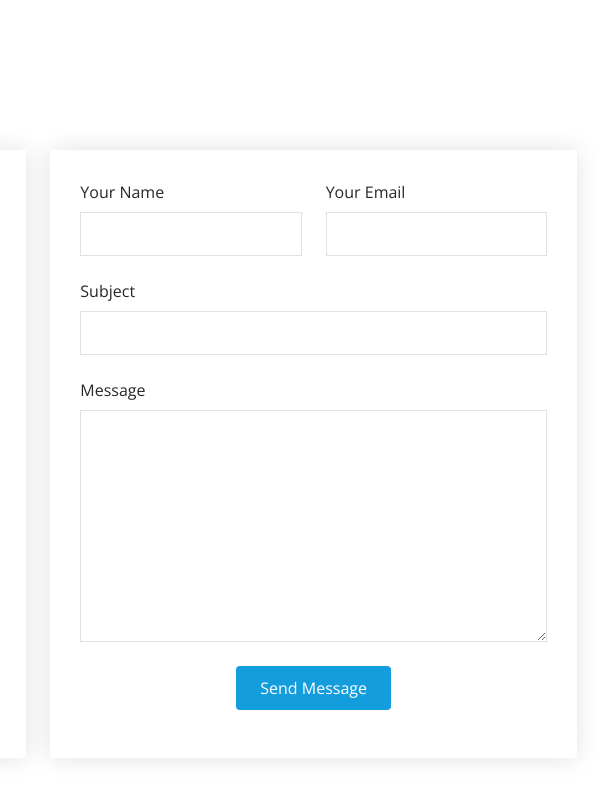
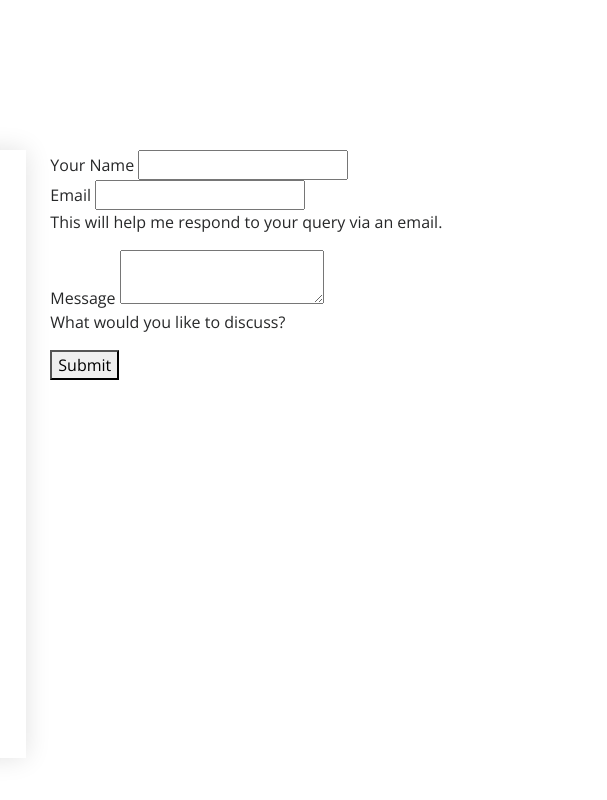
Before and after one commit to Tiago-Vitali/Portfolio-Page, a plain HTML site: page index.html in a window 1280 px wide. Shown: the part 4097-4897 px from the top of the page, 673-1280 px from the left. Drawn offline with nearby package versions, Linux system fonts and the light colour scheme.

Commit message:
Updated contact form
Made contact form functional using Formspree.

```diff
--- a/index.html
+++ b/index.html
@@ -609,31 +609,36 @@
           </div>
 
           <div class="col-lg-7 mt-5 mt-lg-0 d-flex align-items-stretch">
-            <form action="forms/contact.php" method="post" role="form" class="php-email-form">
-              <div class="row">
-                <div class="form-group col-md-6">
-                  <label for="name">Your Name</label>
-                  <input type="text" name="name" class="form-control" id="name" required>
-                </div>
-                <div class="form-group col-md-6">
-                  <label for="name">Your Email</label>
-                  <input type="email" class="form-control" name="email" id="email" required>
-                </div>
+            <form
+              action="https://formspree.io/f/{FORM_ID}"
+              class="fs-form"
+              target="_top"
+              method="POST"
+            >
+              <div class="fs-field">
+                <label class="fs-label" for="name">Your Name</label>
+                <input class="fs-input" id="name" name="name" required />
               </div>
-              <div class="form-group">
-                <label for="name">Subject</label>
-                <input type="text" class="form-control" name="subject" id="subject" required>
+              <div class="fs-field">
+                <label class="fs-label" for="email">Email</label>
+                <input class="fs-input" id="email" name="email" required />
+                <p class="fs-description">
+                  This will help me respond to your query via an email.
+                </p>
               </div>
-              <div class="form-group">
-                <label for="name">Message</label>
-                <textarea class="form-control" name="message" rows="10" required></textarea>
+              <div class="fs-field">
+                <label class="fs-label" for="message">Message</label>
+                <textarea
+                  class="fs-textarea"
+                  id="message"
+                  name="message"
+                  required
+                ></textarea>
+                <p class="fs-description">What would you like to discuss?</p>
               </div>
-              <div class="my-3">
-                <div class="loading">Loading</div>
-                <div class="error-message"></div>
-                <div class="sent-message">Your message has been sent. Thank you!</div>
+              <div class="fs-button-group">
+                <button class="fs-button" type="submit">Submit</button>
               </div>
-              <div class="text-center"><button type="submit">Send Message</button></div>
             </form>
           </div>
 
```
